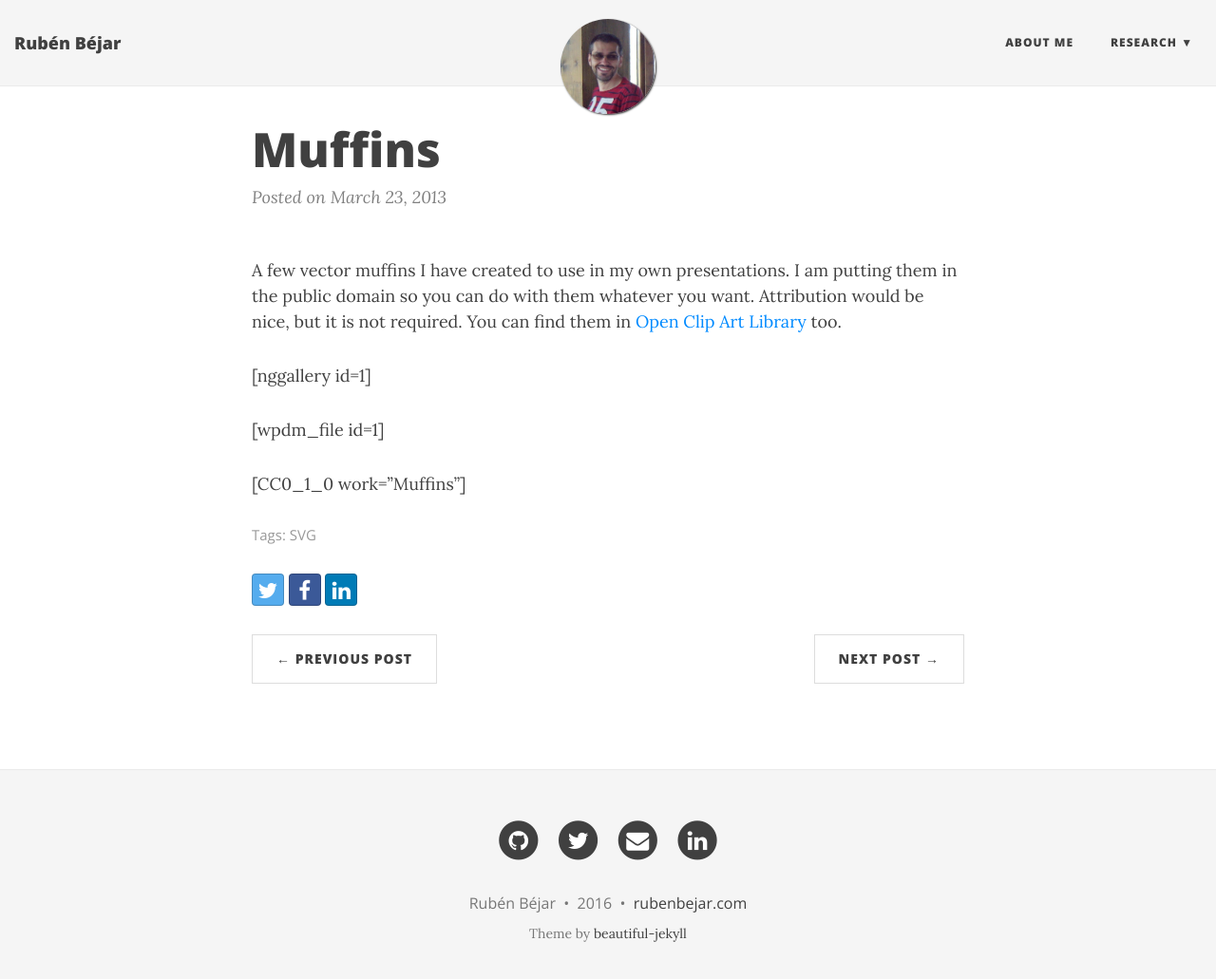
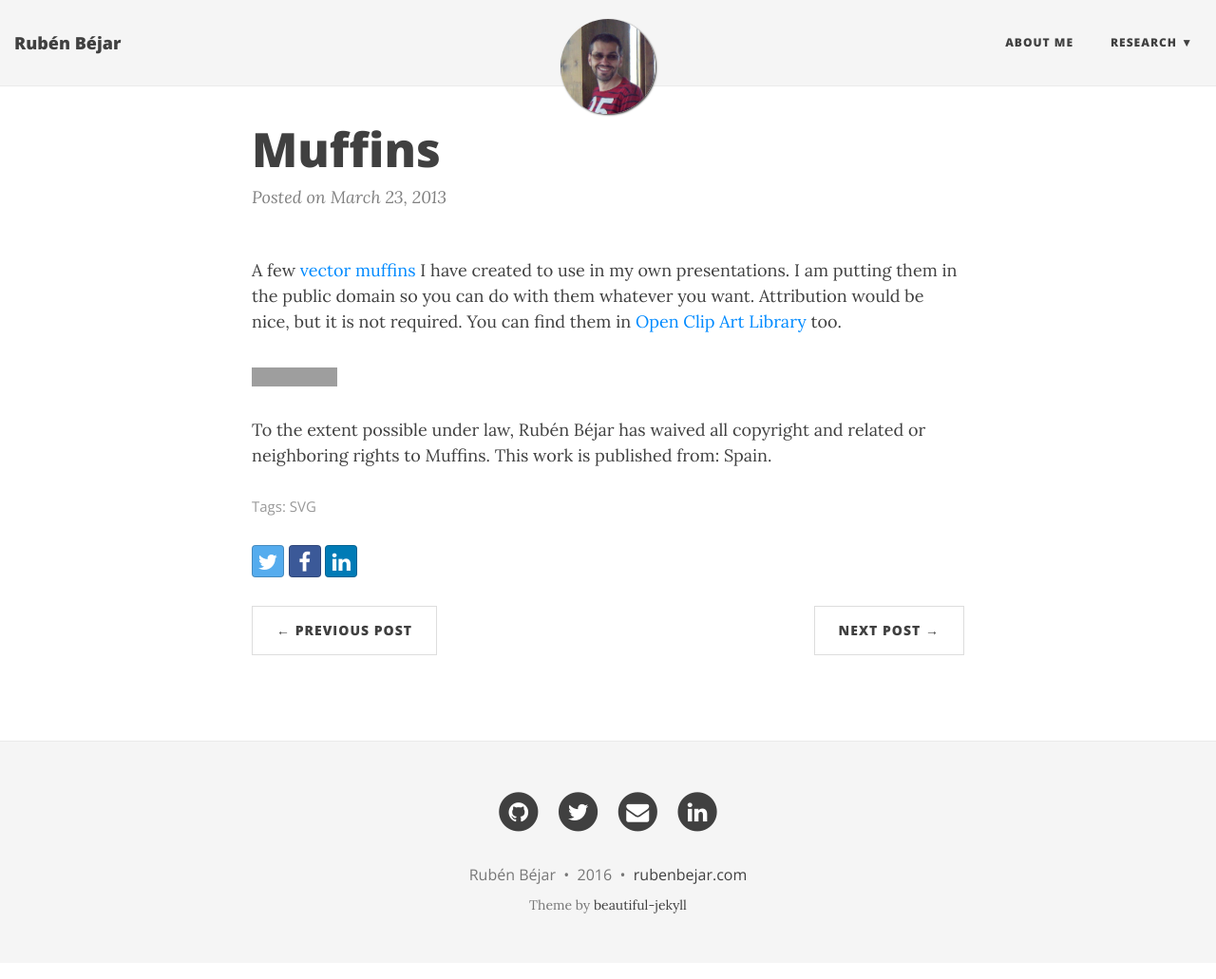
Before and after one commit to rbejar/rbejar.github.io, a Jekyll site: the page built from _posts/2013-03-23-muffins.markdown, in a window 1280 px wide and 1044 px high. Shown: the top 1031 px of the window at 95% size. Built offline with Jekyll 4.4.1, drawn with Linux system fonts in a browser that asks for light colours; nearby versions of some CDN libraries; grey boxes are pictures that could not be loaded.

Commit message:
Fixing oldest posts: kde-vim and muffins

```diff
--- a/_config.yml
+++ b/_config.yml
@@ -27,7 +27,7 @@ navbar-links:
   Research:
     - Academia: "https://unizar.academia.edu/rubejar"
     - ResearchGate: "https://www.researchgate.net/profile/Ruben_Bejar"
-    - All publications: "http://iaaa.cps.unizar.es/showPublicationList.do?cid=paginas_personales.EN&qid=queryPersonPublications&replace=rbejar&personName=Rub%E9n%20B%E9jar%20Hern%E1ndez"
+    - Publications: "http://iaaa.cps.unizar.es/showPublicationList.do?cid=paginas_personales.EN&qid=queryPersonPublications&replace=rbejar&personName=Rub%E9n%20B%E9jar%20Hern%E1ndez"
     #- Beautiful Jekyll: "http://deanattali.com/beautiful-jekyll/"
     #- Learn markdown: "http://www.markdowntutorial.com/"
     #- GitHub Pages: "https://pages.github.com/"
--- a/_posts/2013-03-21-gvim-does-not-take-the-full-screen-when-maximized-in-kde.markdown
+++ b/_posts/2013-03-21-gvim-does-not-take-the-full-screen-when-maximized-in-kde.markdown
@@ -19,8 +19,8 @@ tags:
 
 
 
-**Problem: **you maximize the GVim window but it does not take the full screen as it should: there are gaps in the sides and/or above the title bar.
+**Problem:** you maximize the GVim window but it does not take the full screen as it should: there are gaps in the sides and/or above the title bar.
 
-**Diagnostic (simplistic!): **it seems that some character-based applications would have some restrictions about their sizes because they do not “measure” those sizes in pixels but in characters. It looks like GTK and KWin are not understanding each other in this situation.
+**Diagnostic (simplistic!):** it seems that some character-based applications would have some restrictions about their sizes because they do not “measure” those sizes in pixels but in characters. It looks like GTK and KWin are not understanding each other in this situation.
 
-**Solution: **tried in Kubuntu 12.04, but it should work in other KDE environments. Click on the title bar of a GVim Window > Advanced > Application specific options > Size and position / Follow geometry restrictions - Force - No. The name of the options in the menus may not be exactly like that in English because I am translating on the fly from the Spanish GUI labels.
+**Solution:** tried in Kubuntu 12.04, but it should work in other KDE environments. Click on the title bar of a GVim Window > Advanced > Application specific options > Size and position / Follow geometry restrictions - Force - No. The name of the options in the menus may not be exactly like that in English because I am translating on the fly from the Spanish GUI labels.
--- a/_posts/2013-03-23-muffins.markdown
+++ b/_posts/2013-03-23-muffins.markdown
@@ -6,6 +6,7 @@ layout: post
 link: http://www.rubenbejar.com/2013/03/muffins/
 slug: muffins
 title: Muffins
+share-img: http://www.rubenbejar.com/img/share-img/chocolatechipsmuffin.png
 wordpress_id: 81
 categories:
 - Clip Art
@@ -14,12 +15,8 @@ tags:
 - SVG
 ---
 
-A few vector muffins I have created to use in my own presentations. I am putting them in the public domain so you can do with them whatever you want. Attribution would be nice, but it is not required. You can find them in [Open Clip Art Library](http://openclipart.org/) too.
+A few [vector muffins](/download/Muffins_SVG.zip) I have created to use in my own presentations. I am putting them in the public domain so you can do with them whatever you want. Attribution would be nice, but it is not required. You can find them in [Open Clip Art Library](http://openclipart.org/) too.
 
-[nggallery id=1]
+<a rel="license" href="http://creativecommons.org/publicdomain/zero/1.0/"> <img src="http://i.creativecommons.org/p/zero/1.0/88x31.png" style="border-style: none;" alt="CC0" /></a>
 
-[wpdm_file id=1]
-
-
-
-[CC0_1_0 work="Muffins"]
+To the extent possible under law, Rubén Béjar has waived all copyright and related or neighboring rights to Muffins. This work is published from: Spain.
```
Also changed, not shown: img/share-img/chocolatechipsmuffin.png (added), 3 other files.
